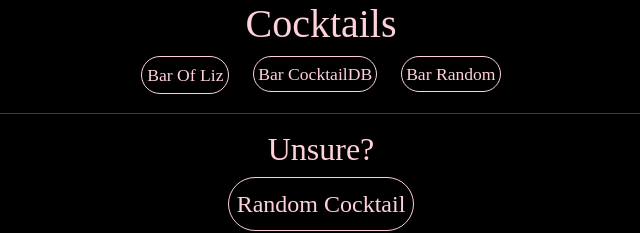
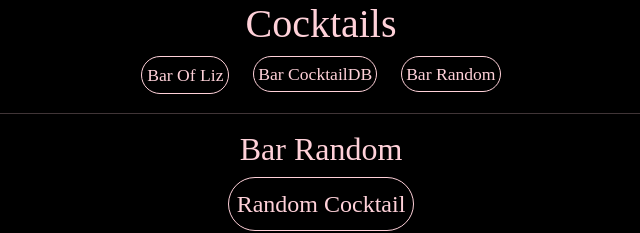
Before and after one commit to ESedrak/cocktail-list, a React (Create React App) app: page /random in a window 1280 px wide. Shown: the top 233 px of the page, without its empty margins (319-959 px from the left). Built offline with nearby package versions, Linux system fonts and the light colour scheme; no server answers; a web font is replaced by a local one.

Commit message:
update header for bar random

```diff
--- a/src/barOfRandom/Random.js
+++ b/src/barOfRandom/Random.js
@@ -13,7 +13,7 @@ const Random = () => {
 
   return (
     <div className="Random">
-      <h2 className="Random-heading">Unsure?</h2>
+      <h2 className="Random-heading">Bar Random</h2>
       <form onChange={randomCocktail}>
         <button onClick={randomCocktail}>Random Cocktail</button>
         <RandomData randomData={randomData} />
```
